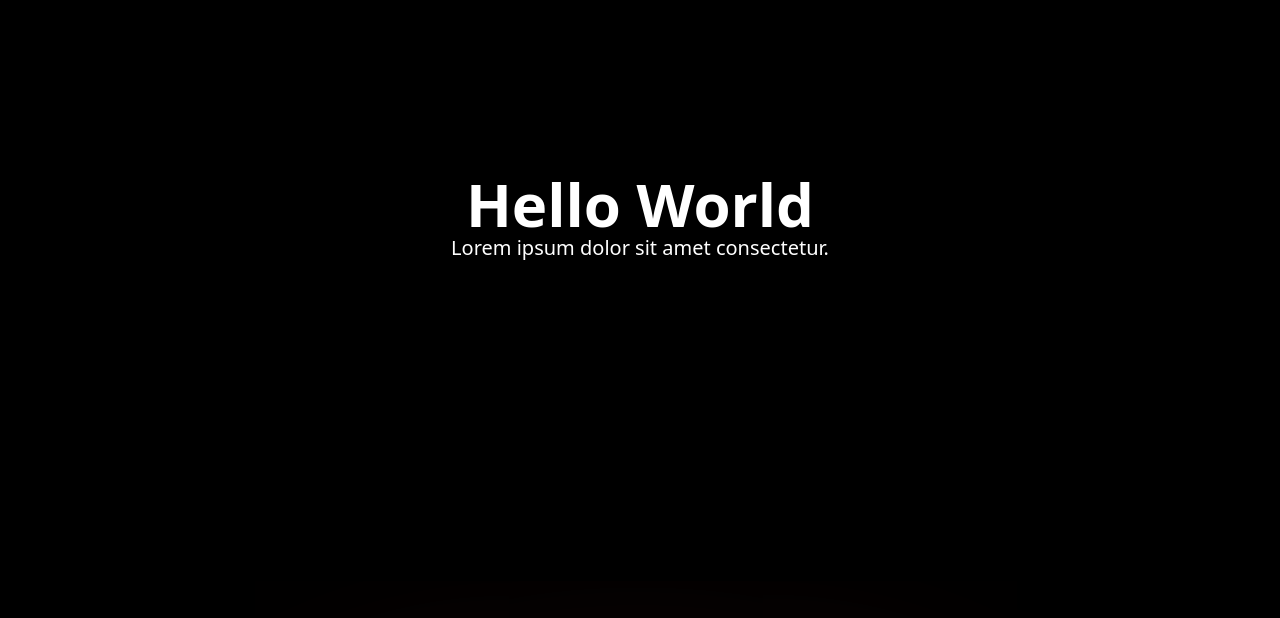
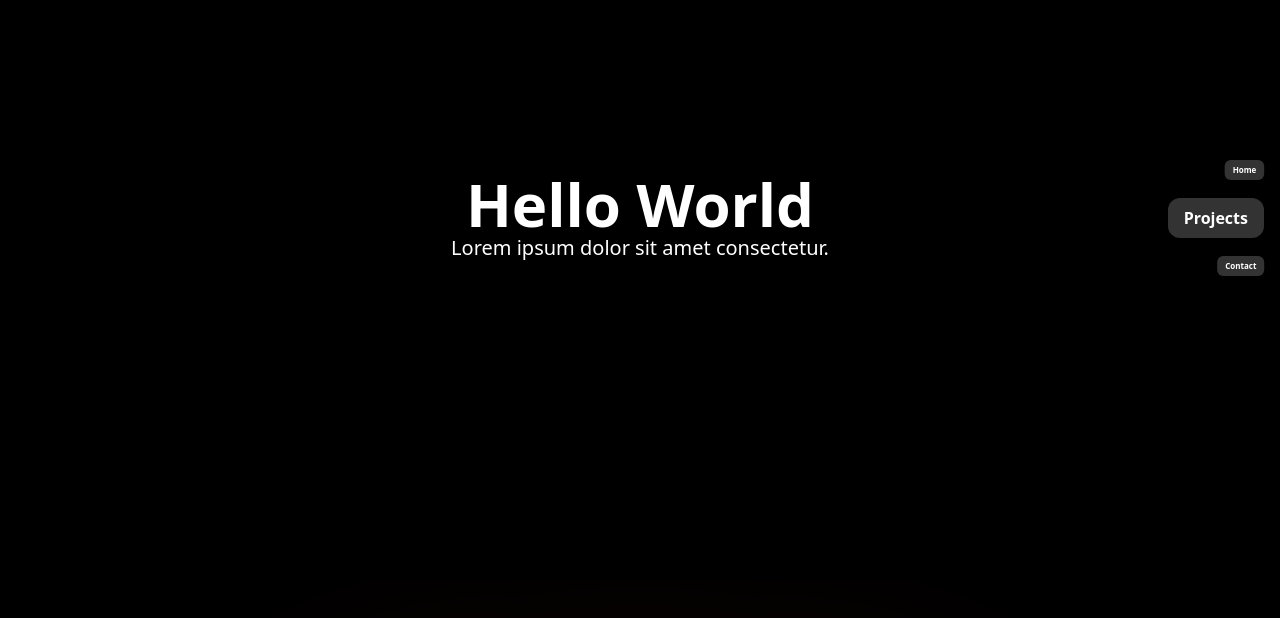
Before and after one commit to PickleNik/portfolio, an Astro site: page / in a window 1280 px wide. Shown: the part 182-800 px from the top of the page. Built offline with nearby package versions, Linux system fonts and the light colour scheme; Astro itself is replaced by a stand-in of ours.

Commit message:
nav & title fixes

```diff
--- a/src/components/Hero.astro
+++ b/src/components/Hero.astro
@@ -3,7 +3,7 @@ import Socials from "../components/Socials.astro";
 ---
 
 <section class="relative -mb-36 pb-36" style="height: calc(100dvh + 9rem)">
-  <div class="sticky left-8 top-8 h-0 max-w-min">
+  <div class="absolute left-8 top-8 h-0 max-w-min">
     <h1 class="font-mono text-4xl font-bold italic">PickleNik</h1>
     <h1 class="font-mono text-4xl font-bold italic text-red-400">PortfoLio</h1>
     <Socials />
--- a/src/components/NavIsland.astro
+++ b/src/components/NavIsland.astro
@@ -1,12 +1,19 @@
 <nav
-  class="fixed bottom-0 right-0 flex flex-col items-end gap-1 bg-black p-4 font-bold"
+  class="fixed bottom-1/2 right-0 flex translate-y-1/2 flex-col items-end gap-2 p-4 font-bold"
 >
-  <a class="rounded-xl bg-white bg-opacity-20 px-4 py-2" href="#"> .</a>
-  <a class="rounded-xl bg-white bg-opacity-20 px-4 py-2" href="#work"> Work</a>
-  <a class="rounded-xl bg-white bg-opacity-20 px-4 py-2" href="#link2">
-    Link2
+  <a
+    class="translate-x-[25%] scale-50 rounded-xl bg-white bg-opacity-20 px-4 py-2 duration-150 hover:translate-x-0 hover:scale-100"
+    href="#"
+  >
+    Home
   </a>
-  <a class="rounded-xl bg-white bg-opacity-20 px-4 py-2" href="#contact">
+  <a class="rounded-xl bg-white bg-opacity-20 px-4 py-2" href="#work">
+    Projects
+  </a>
+  <a
+    class="translate-x-[25%] scale-50 rounded-xl bg-white bg-opacity-20 px-4 py-2 duration-150 hover:translate-x-0 hover:scale-100"
+    href="#contact"
+  >
     Contact
   </a>
 </nav>
--- a/src/components/Project1.astro
+++ b/src/components/Project1.astro
@@ -1,9 +1,12 @@
+---
+---
+
 <section class="relative flex min-h-screen w-full flex-col bg-[#121212] p-24">
-  <!-- <div class="sticky left-0 top-0 h-0 max-w-max p-8">
+  <div class="absolute left-24 top-24 h-0 min-w-max">
     <h1 class="absolute bg-[#121212] text-5xl font-bold">
       Return YouTube Dislike
     </h1>
-  </div> -->
+  </div>
   <div
     class="relative mx-auto flex h-screen max-w-screen-lg items-center gap-4 rounded-full bg-[#ff444444]"
     style="box-shadow: 0 0 15rem -3rem #ff444444;"
--- a/src/pages/index.astro
+++ b/src/pages/index.astro
@@ -20,6 +20,6 @@ import NavIsland from "../components/NavIsland.astro";
       <Project1 />
       <Contact />
     </main>
-    <!-- <NavIsland /> -->
+    <NavIsland />
   </body>
 </html>
```
